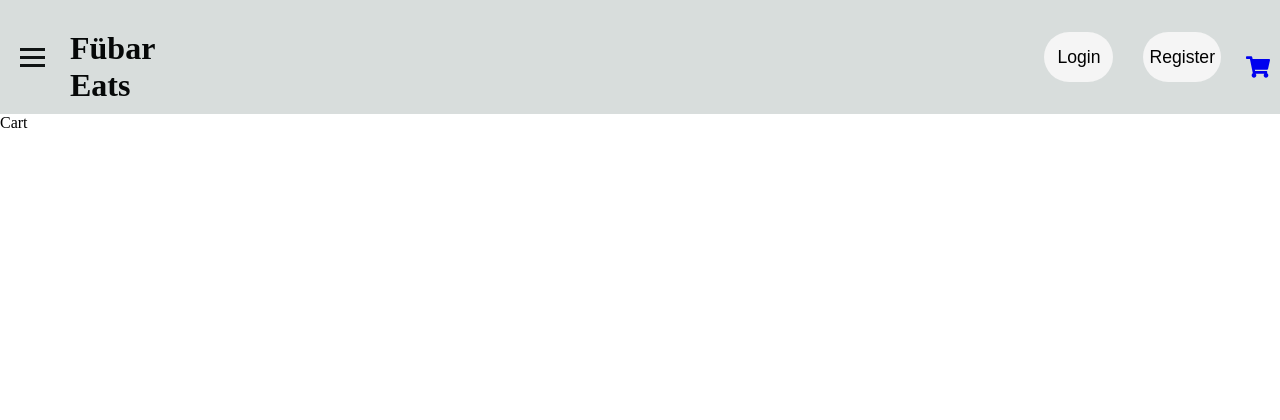
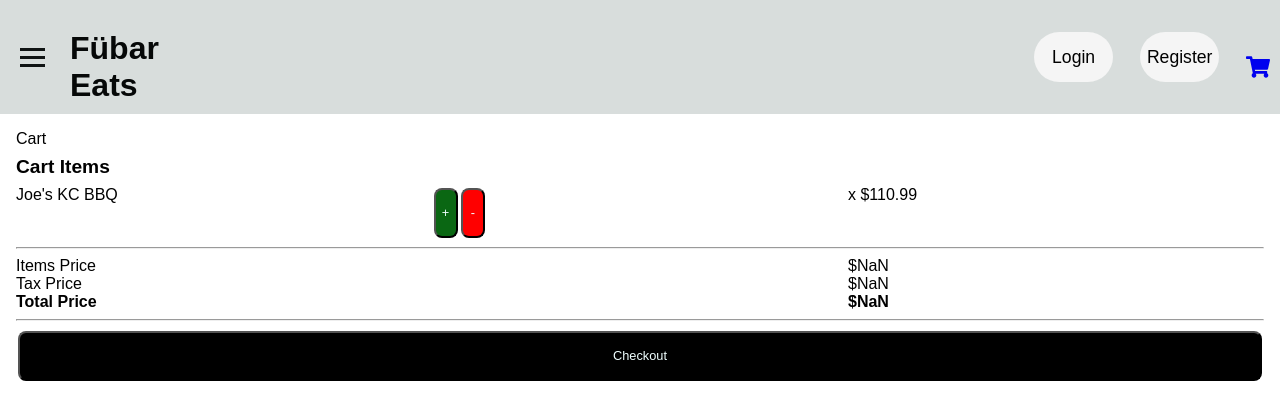
Before and after one commit to tonywuhoo/Uber-Eats-Clone, a React (Create React App) app: page /Cart in a window 1280 px wide. Shown: the top 420 px of the page. Built offline with nearby package versions, Linux system fonts and the light colour scheme; no server answers; the HTML template or start-up script is replaced by a standard one.

Commit message:
bugs fixed

```diff
--- a/src/App.js
+++ b/src/App.js
@@ -13,14 +13,35 @@ import ProductDetail from './pages/productdetail/ProductDetail'
 
 function App() {
   const [products, setProducts] = useState(null);
+  const [cartItems, setCartItems] = useState([{
+      _id: "6367e5cdf31be39cd94b0fcb",
+      img: "https://goldbelly.imgix.net/uploads/showcase_media_asset/image/79619/joes-kc-ribs-brisket-and-burnt-ends.6710e994980e485e6441b794717ad6fb.jpg?ixlib=react-9.0.2&auto=format&ar=1%3A1",
+      name: "Joe's KC BBQ",
+      dsc: "Joe's KC Ribs, Brisket & Burnt Ends",
+      price: 110.99,
+      rate: 5,
+      country: "Kansas City, KS"
+    }]);
+  // const [onAdd, setOnAdd] = useState();
 
   async function fetchProductsData() {
     setProducts(await getProducts());
+    // Step 1: set up services endpoint to get items from cart, then setCartItems => need to set cart items to pass into Cart component
   }
 
   useEffect(() => {
     fetchProductsData();
   }, []);
+
+  const onAdd = (item) => {
+    // Need additional API call to update user cart
+    console.log("Item added", item)
+  }
+
+  const onRemove = (item) => {
+    // Need additional API call to update user cart
+    console.log("Item removed", item)
+  }
 
   if (!products) {
     console.log("loading...");
@@ -36,7 +57,7 @@ function App() {
         <Route path="/delivery" element={<Delivery />} />
         <Route path="/About" element={<About />} />
         <Route path="/Products" element={<Products />} />
-        <Route path="/Cart" element={<Cart />} />
+        <Route path="/Cart" element={<Cart cartItems={cartItems} onAdd={onAdd} onRemove={onRemove} />} />
         <Route path="/LoginRegister" element={<LoginRegister />} />
         <Route path='/Products/:id' element={<ProductDetail />} />
       </Routes>
--- a/src/components/navbar/Navbar.jsx
+++ b/src/components/navbar/Navbar.jsx
@@ -32,7 +32,7 @@ export default function Navbar() {
         <button className="reg btn">
           <Link to="/LoginRegister">Register</Link>
         </button>
-        <Link className="links" to="/ShoppingCart">
+        <Link className="links" to="/Cart">
           <FaShoppingCart className="cart" />
         </Link>
       </div>
--- a/src/pages/cart/Cart.jsx
+++ b/src/pages/cart/Cart.jsx
@@ -1,8 +1,62 @@
 import React from 'react'
 import "./cart.css"
 
-export default function Cart() {
+export default function Cart(props) {
+  const { cartItems, onAdd, onRemove } = props;
+  const itemsPrice = cartItems.reduce((a, c) => a + c.price * c.qty, 0)
+  const taxPrice = itemsPrice * 0.14
+  const totalPrice = itemsPrice + taxPrice
+
   return (
-    <div className='Cart'>Cart</div>
-  )
+      // aside puts the content side by side
+      <aside className="block col-1">
+        <div className='Cart'>Cart</div>
+      <h2>Cart Items</h2>
+      <div>
+        {/* when cart is empty, cart reads its empty */}
+        {cartItems.length === 0 && <div> Cart Is Empty</div> } </div>
+        {cartItems.map((item) => (
+          <div key={item.id} className='row'>
+            <div className="col-2">{item.name}
+            </div>
+            <div className="col-2">
+              {/* buttons to add more of the same product in the cart */}
+            <button onClick={() => onAdd(item)} className="add"> + </button>
+            <button onClick={()=> onRemove(item)} className="remove"> - </button>
+          </div>
+          <div className="col-2 text-right">
+              {item.qty} x ${item.price.toFixed(2)}
+            </div>
+            </div>
+        ))}
+      {cartItems.length !== 0 && (
+        <>
+        <hr></hr>
+        <div className='row'>
+            <div className="col-2">Items Price</div>
+            <div className="col-1 text-right">${itemsPrice.toFixed(2) }</div>
+          </div>
+          <div className='row'>
+            {/* tax added to the price  */}
+            <div className="col-2">Tax Price</div>
+            <div className="col-1 text-right">${taxPrice.toFixed(2) }</div>
+          </div>
+          <div className='row'>
+            {/* to show total price in cart of all items */}
+            <div className="col-2"><strong>Total Price</strong></div>
+
+            <div className="col-1 text-right"><strong>${totalPrice.toFixed(2) }</strong></div>
+          </div>
+          <hr />
+          <div className="row">
+            {/* button to checkout whats in the cart */}
+            <button onClick={() => alert('Implement Checkout')}>
+              Checkout
+          </button>
+
+          </div>
+          </>
+      )}
+    </aside>
+  );
 }
--- a/src/pages/cart/cart.css
+++ b/src/pages/cart/cart.css
@@ -0,0 +1,73 @@
+body {
+  font-family: Arial, Helvetica, sans-serif;
+}
+h1, h2, h3 {
+  margin: 0.5rem 0;
+}
+
+h1 {
+  font-size: 1.5rem;
+}
+
+h2 {
+  font-size: 1.2rem;
+}
+
+h3 {
+  text-decoration: none;
+}
+
+.row {
+  display: flex;
+  justify-content: space-between;
+}
+
+.col-1 {
+  flex: 1;
+}
+
+.col-2 {
+  flex: 2;
+}
+
+.block {
+background-color: white;
+padding: 0.5rem;
+margin: 0.5rem;
+border-radius: 0.5rem;
+}
+
+.row.center {
+  align-items: center;
+}
+
+image.small {
+  max-width: 8rem;
+}
+
+button {
+  font-size: 0.8rem;
+  padding: 0.2rem;
+  margin: 0.1rem;
+  border-radius: 0.5rem;
+  border: 0.1 solid;
+  background-color: black;
+  width: 100%;
+}
+
+button.add {
+  background-color: rgb(10, 103, 19);
+  width: 1.5rem;
+}
+
+button.remove {
+  background-color: red;
+  width: 1.5rem;
+}
+
+button.badge{
+  background-color: red;
+  border: none;
+  color: white;
+  width: 1.5rem;
+}
```
Also changed, not shown: src/components/Menu.jsx (+23 -1 lines), src/pages/home/Home.jsx (+12 -1 lines).
